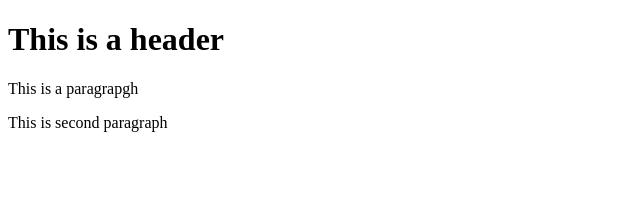
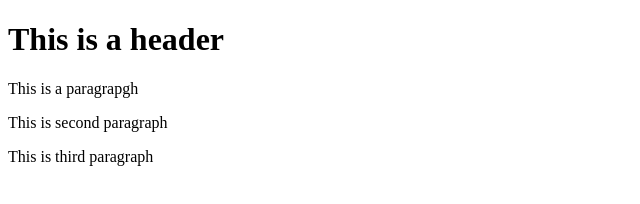
Before and after one commit to KrateeJain/git-test, a website: page gitt/index.html in a window 1280 px wide. Shown: the whole page, without its empty margins (0-640 px from the left). Drawn offline with Linux system fonts and the light colour scheme.

Commit message:
fourth commit

```diff
--- a/gitt/index.html
+++ b/gitt/index.html
@@ -6,5 +6,6 @@
         <h1>This is a header</h1>
         <p>This is a paragrapgh</p>
         <P>This is second paragraph</P>
+        <P>This is third paragraph</P>
     </body>
 </html>
```
Also changed, not shown: gitt/package.json (added, +24 -0 lines), 2 other files.
